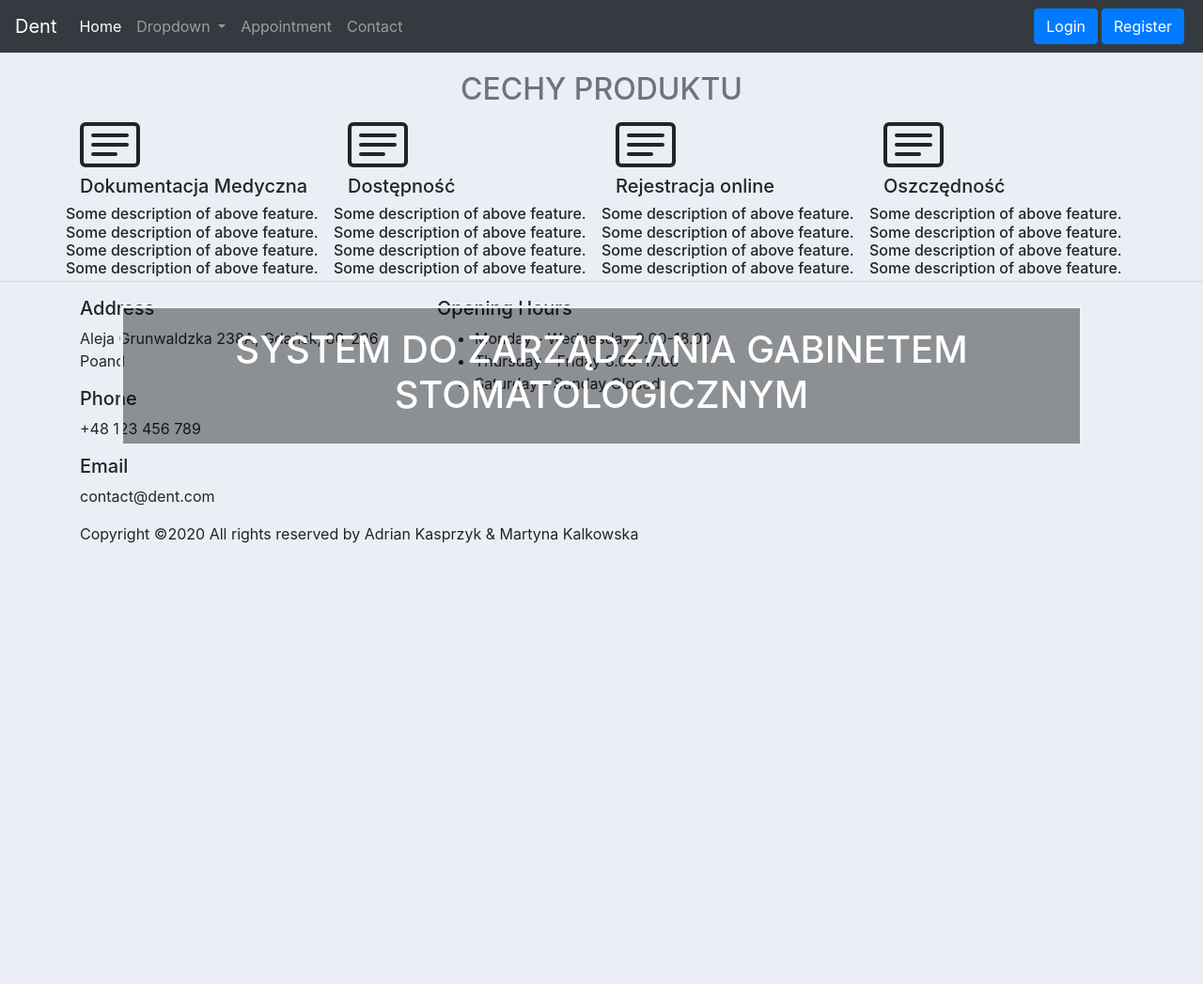
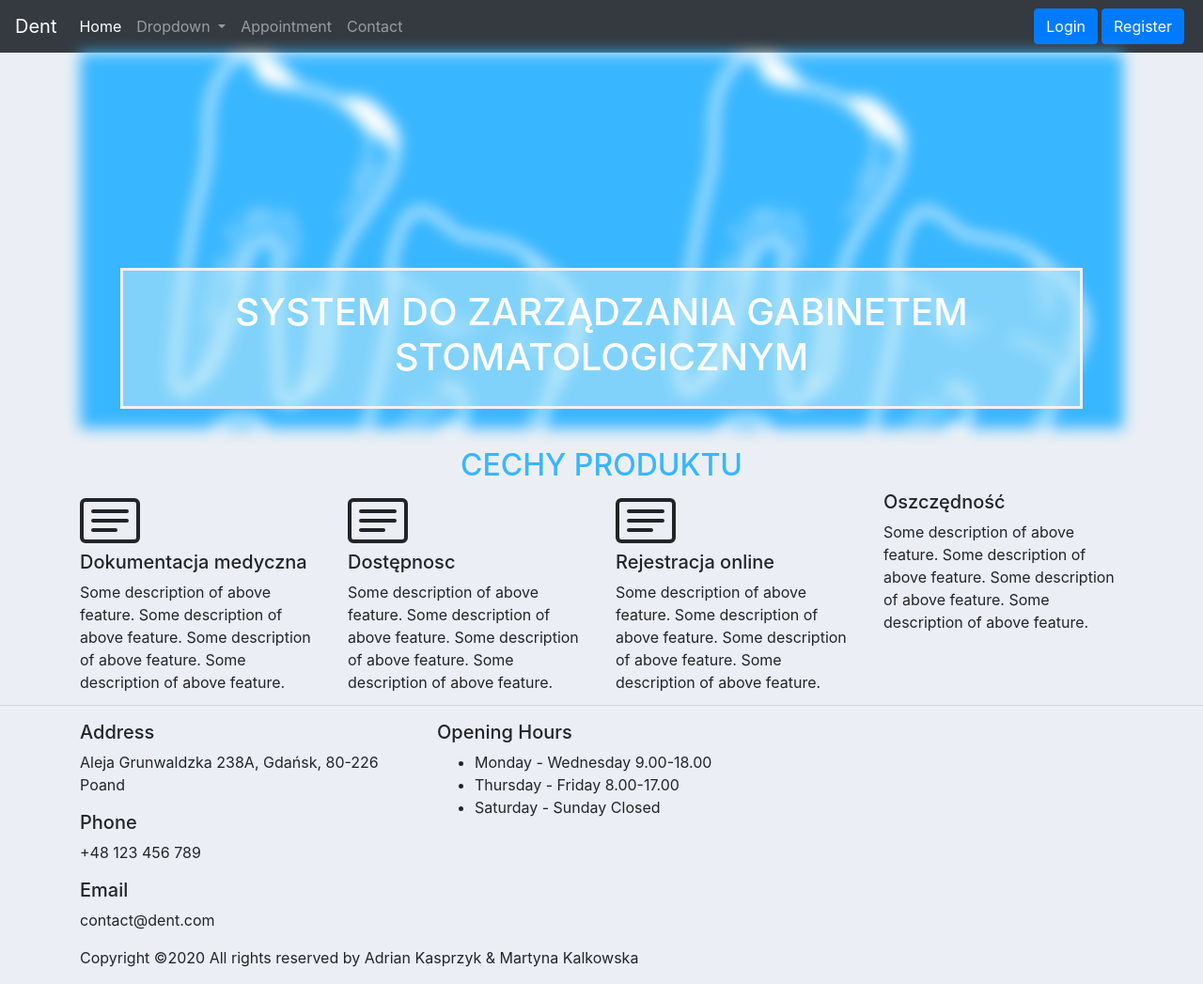
Before and after one commit to FraQu/dent-1, a Django app: page / in a window 1280 px wide. Shown: the whole page at 94% size. Before the commit the page ends 578 px from the top, so only its background shows below. Run offline with Django 3.2, Linux system fonts and the light colour scheme; some libraries are stand-ins or nearby versions.

Commit message:
Frontend2 index.html

```diff
--- a/website/templates/website/index.html
+++ b/website/templates/website/index.html
@@ -3,20 +3,19 @@
 {% block content %}
     <style>
         .background-img {
-            background-image: url({% static 'website/images/home_bg.jpg'%});
-            filter: blur(3px);
-            height: 80%;
-            background-position: center;
-            background-size: cover;
+            background-image: url({% static 'website/images/teeth.png'%});
+            height: 400px;
+            width: auto;
+            filter: blur(8px);
         }
         .text-on-bg {
             background-color: rgb(0,0,0); /* Fallback color */
-            background-color: rgba(0,0,0, 0.4); /* Black w/opacity/see-through */
+            background-color: rgba(202, 240, 248, 0.5);
             color: white;
             font-weight: bold;
             border: 3px solid #f1f1f1;
             position: absolute;
-            top: 50%;
+            top: 45%;
             left: 50%;
             transform: translate(-50%, -50%);
             z-index: 2;
@@ -24,85 +23,73 @@
             padding: 20px;
             text-align: center;
         }
-        .features-desc {
+        .features {
             position: relative;
             top: 20px;
         }
+
     </style>
-<div class="container-fluid">
-<div class="background-img"></div>
 
+<div class="intro">
+    <div class="container">
+        <div class="background-img"><img src=""></div>
         <div class="text-on-bg">
             <h1> SYSTEM DO ZARZĄDZANIA GABINETEM STOMATOLOGICZNYM </h1>
         </div>
     </div>
-<div class="container features-desc">
-    <h2 align="center" style="color:#6c757d;"> CECHY PRODUKTU </h2>
-    <div class="row justify-content-center">
-
-        <div class="col-sm-3 col-4">
+</div>
+<div class="features">
+    <div class="container">
+        <h2 align="center" style="color:#38b6ff;">CECHY PRODUKTU </h2>
+            <div class="row">
+                <div class="col-md-3">
                     <svg width="4em" height="4em" viewBox="0 0 16 16" class="bi bi-card-text" fill="currentColor" xmlns="http://www.w3.org/2000/svg">
                         <path fill-rule="evenodd" d="M14.5 3h-13a.5.5 0 0 0-.5.5v9a.5.5 0 0 0 .5.5h13a.5.5 0 0 0 .5-.5v-9a.5.5 0 0 0-.5-.5zm-13-1A1.5 1.5 0 0 0 0 3.5v9A1.5 1.5 0 0 0 1.5 14h13a1.5 1.5 0 0 0 1.5-1.5v-9A1.5 1.5 0 0 0 14.5 2h-13z"/>
                         <path fill-rule="evenodd" d="M3 5.5a.5.5 0 0 1 .5-.5h9a.5.5 0 0 1 0 1h-9a.5.5 0 0 1-.5-.5zM3 8a.5.5 0 0 1 .5-.5h9a.5.5 0 0 1 0 1h-9A.5.5 0 0 1 3 8zm0 2.5a.5.5 0 0 1 .5-.5h6a.5.5 0 0 1 0 1h-6a.5.5 0 0 1-.5-.5z"/>
                     </svg>
-            <h5>Dokumentacja Medyczna</h5>
-            <div class="row justify-content-center">
-
-                <div class="col-sm-20">
-                    <h6>Some description of above feature.
+                    <h5>Dokumentacja medyczna </h5>
+                    <p>Some description of above feature.
                         Some description of above feature.
                         Some description of above feature.
                         Some description of above feature.
-                    </h6>
+                    </p>
                 </div>
-            </div>
-        </div>
-        <div class="col-sm-3 col-4">
+                <div class="col-md-3">
                     <svg width="4em" height="4em" viewBox="0 0 16 16" class="bi bi-card-text" fill="currentColor" xmlns="http://www.w3.org/2000/svg">
                         <path fill-rule="evenodd" d="M14.5 3h-13a.5.5 0 0 0-.5.5v9a.5.5 0 0 0 .5.5h13a.5.5 0 0 0 .5-.5v-9a.5.5 0 0 0-.5-.5zm-13-1A1.5 1.5 0 0 0 0 3.5v9A1.5 1.5 0 0 0 1.5 14h13a1.5 1.5 0 0 0 1.5-1.5v-9A1.5 1.5 0 0 0 14.5 2h-13z"/>
                         <path fill-rule="evenodd" d="M3 5.5a.5.5 0 0 1 .5-.5h9a.5.5 0 0 1 0 1h-9a.5.5 0 0 1-.5-.5zM3 8a.5.5 0 0 1 .5-.5h9a.5.5 0 0 1 0 1h-9A.5.5 0 0 1 3 8zm0 2.5a.5.5 0 0 1 .5-.5h6a.5.5 0 0 1 0 1h-6a.5.5 0 0 1-.5-.5z"/>
                     </svg>
-            <h5>Dostępność</h5>
-            <div class="row justify-content-center">
-                <div class="col-sm-20">
-                    <h6>Some description of above feature.
+                    <h5>Dostępnosc</h5>
+                    <p>Some description of above feature.
                         Some description of above feature.
                         Some description of above feature.
                         Some description of above feature.
-                    </h6>
+                    </p>
                 </div>
-            </div>
-        </div>
-        <div class="col-sm-3 col-4">
+                <div class="col-md-3">
                     <svg width="4em" height="4em" viewBox="0 0 16 16" class="bi bi-card-text" fill="currentColor" xmlns="http://www.w3.org/2000/svg">
                         <path fill-rule="evenodd" d="M14.5 3h-13a.5.5 0 0 0-.5.5v9a.5.5 0 0 0 .5.5h13a.5.5 0 0 0 .5-.5v-9a.5.5 0 0 0-.5-.5zm-13-1A1.5 1.5 0 0 0 0 3.5v9A1.5 1.5 0 0 0 1.5 14h13a1.5 1.5 0 0 0 1.5-1.5v-9A1.5 1.5 0 0 0 14.5 2h-13z"/>
                         <path fill-rule="evenodd" d="M3 5.5a.5.5 0 0 1 .5-.5h9a.5.5 0 0 1 0 1h-9a.5.5 0 0 1-.5-.5zM3 8a.5.5 0 0 1 .5-.5h9a.5.5 0 0 1 0 1h-9A.5.5 0 0 1 3 8zm0 2.5a.5.5 0 0 1 .5-.5h6a.5.5 0 0 1 0 1h-6a.5.5 0 0 1-.5-.5z"/>
                     </svg>
                     <h5>Rejestracja online</h5>
-            <div class="row justify-content-center">
-                <div class="col-sm-20">
-                    <h6>Some description of above feature.
+                    <p>Some description of above feature.
                         Some description of above feature.
                         Some description of above feature.
                         Some description of above feature.
-                    </h6>
+                    </p>
                 </div>
-            </div>
-        </div>
-        <div class="col-sm-3 col-8">
-             <svg width="4em" height="4em" viewBox="0 0 16 16" class="bi bi-card-text" fill="currentColor" xmlns="http://www.w3.org/2000/svg">
-                    <path fill-rule="evenodd" d="M14.5 3h-13a.5.5 0 0 0-.5.5v9a.5.5 0 0 0 .5.5h13a.5.5 0 0 0 .5-.5v-9a.5.5 0 0 0-.5-.5zm-13-1A1.5 1.5 0 0 0 0 3.5v9A1.5 1.5 0 0 0 1.5 14h13a1.5 1.5 0 0 0 1.5-1.5v-9A1.5 1.5 0 0 0 14.5 2h-13z"/>
-                    <path fill-rule="evenodd" d="M3 5.5a.5.5 0 0 1 .5-.5h9a.5.5 0 0 1 0 1h-9a.5.5 0 0 1-.5-.5zM3 8a.5.5 0 0 1 .5-.5h9a.5.5 0 0 1 0 1h-9A.5.5 0 0 1 3 8zm0 2.5a.5.5 0 0 1 .5-.5h6a.5.5 0 0 1 0 1h-6a.5.5 0 0 1-.5-.5z"/>
-                </svg>
+                <div class="col-md-3">
+
+                    <span class="glyphicon glyphicon-euro" aria-hidden="true"></span>
+
                     <h5>Oszczędność</h5>
-            <div class="row justify-content-center">
-                <div class="col-sm-20">
-                    <h6>Some description of above feature.
+                    <p>Some description of above feature.
                         Some description of above feature.
                         Some description of above feature.
                         Some description of above feature.
-                    </h6>
-                </div>
+
+                    </p>
+
                 </div>
         </div>
     </div>
```
Lines whose indentation alone changed are shown as unchanged.
